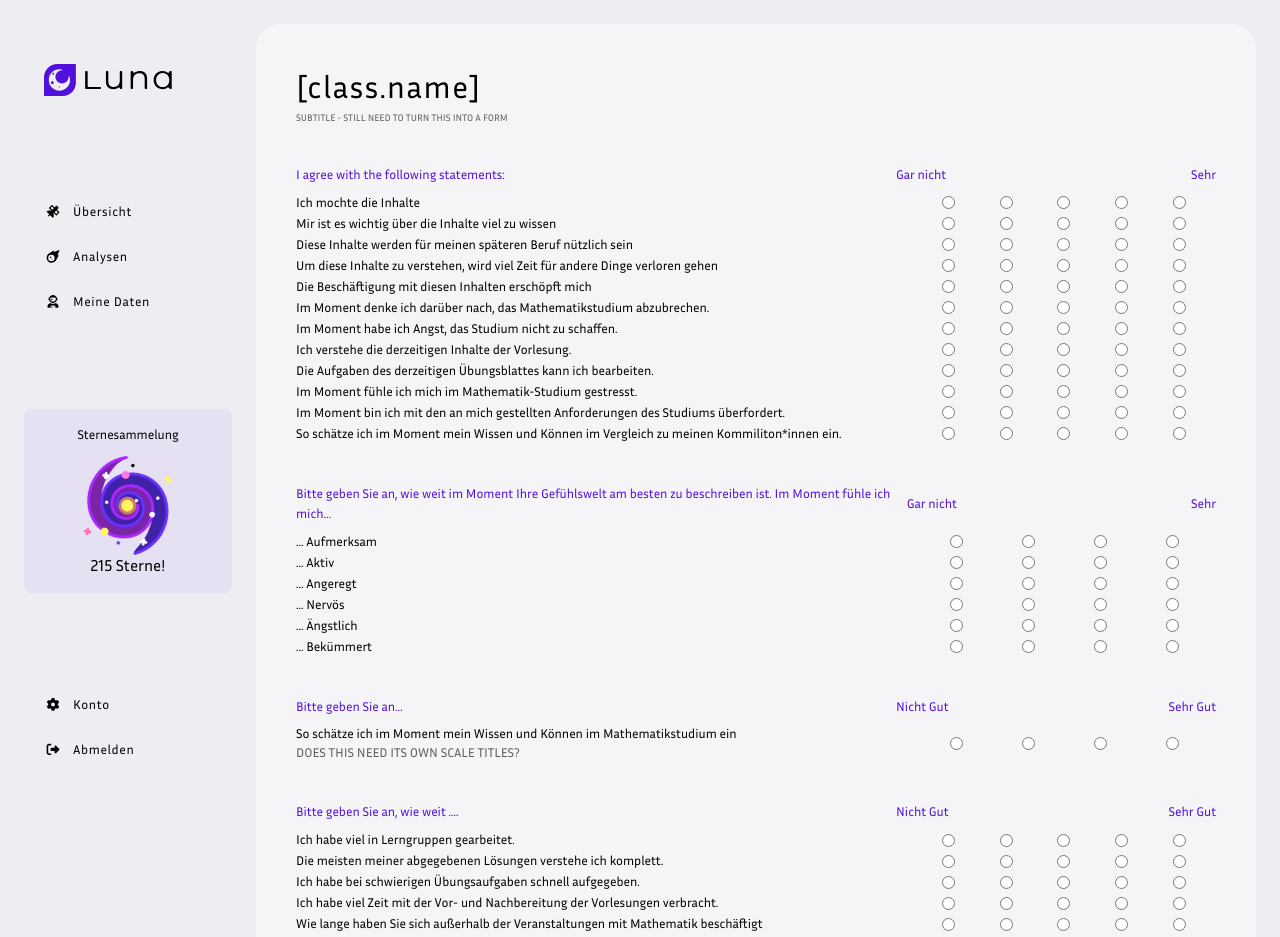
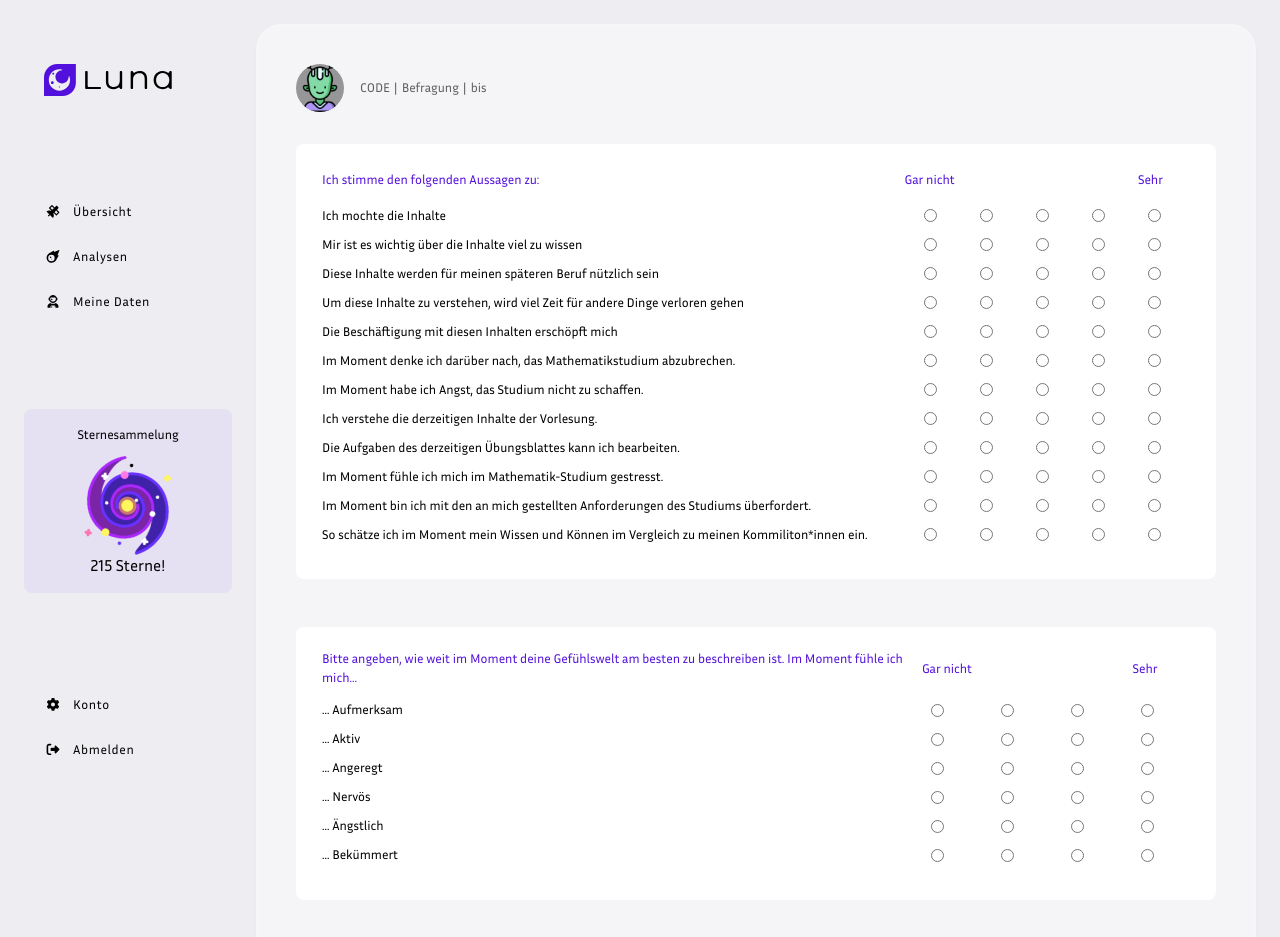
Before and after one commit to Luna-DroMo/luna_frontend, a Next.js app: page /survey in a window 1280 px wide. Shown: the top 937 px of the page. Built offline with nearby package versions, Linux system fonts and the light colour scheme; sample sign-in values are in the browser's storage.

Commit message:
added form checking and UI/UX changes to survey page

```diff
--- a/components/FormElements.js
+++ b/components/FormElements.js
@@ -14,26 +14,32 @@ export function InputRow({ placeholder = "", readOnly = false, type = "text", ma
     )
 }
 
-export function SurveyQuestion({ maintext, subtitle, scale = 5 }) {
+export function SurveyQuestion({ maintext, subtitle, scale = 5, onChange=null}) {
 
     // input options [0,1,2,3,4]
     let options = [...Array(scale).keys()];
     return (
-        <div className="flex items-center w-full hover:bg-[#eeeeee] rounded">
+        <div className="flex items-center w-full hover:bg-[#eeeeee] rounded customlabel py-1 px-4">
             <div className='flex-grow'>
-                <p className="" >{maintext}</p>
-                <p className=" subtitle text-text-grey">{subtitle}</p>
+                <p className="parent-hover:text-lunapurple">{maintext}</p>
+                <p className="subtitle text-text-grey">{subtitle}</p>
             </div>
-            <div className="flex justify-between w-72 mx-2">
-                {options.map((option) => (
-                    <label className="group flex-1 grid py-1 justify-items-center rounded">
-                        <input className="" key={option} id={maintext + option} name={maintext} type="radio" />
+            <div className="flex justify-between w-72 mx-2 pl-2">
+                {options.map((option, index) => (
+                    <label key={index} className="flex-1 grid py-1 justify-items-center rounded">
+                        <input
+                            className="group"
+                            id={maintext + option}
+                            name={maintext}
+                            type="radio"
+                            value={index} // Assign value to radio button
+                            onChange={(e) => onChange(index, e.target.checked)} // Call onChange with the index and checked status
+                        />
                     </label>
                 ))}
             </div>
         </div>
-
-    )
+    );
 }
 
 export function FormInput({ placeholder, readOnly, type, options, name, value, onChange }) {
@@ -49,7 +55,7 @@ export function FormInput({ placeholder, readOnly, type, options, name, value, o
                 {Object.entries(options).map(([option, key]) => (
                     <div key={key}>
                         <label className='mx-5 text-text-grey'> {option} </label>
-                        <input readOnly={readOnly} id={name + option.value} name={name} type={type} value={key} onChange={onChange} />
+                        <input readOnly={readOnly} id={name + option.value} name={name} type={type} value={key} onChange={onChange} required="True" />
                     </div>
                 ))}
             </>
--- a/pages/module_search.js
+++ b/pages/module_search.js
@@ -71,12 +71,13 @@ export default function Main() {
                             <tr className='text-left border-none'>
 
                                 <th></th>
+                                <th className='text-center'>Beitreten</th>
                                 <th>Modul</th>
                                 <th>Fakultät</th>
                                 <th>Semester</th>
                                 <th>Status</th>
                                 <th>Dozent</th>
-                                <th className='text-center'>Beitreten</th>
+
                             </tr>
                         </thead>
                         <tbody className='rounded-b-lg'>
@@ -106,6 +107,7 @@ function TableRow({ id, code, name, semester, status, faculty, staff }) {
             <td className="">
                 <img className="m-auto mx-4 w-6" src="asteroid.png" />
             </td>
+            <td> <Link href={{pathname: "join_module", query: {id: id, code: code, name: name, semester: semester, faculty: faculty, staff: staff.name}}} className='' title="Modul Beitreten"> <img src="join.png" className='w-5 mx-auto' /></Link></td>
             <td className=''>
                 <p className='text-[#4a4a4a] text-base tracking-wide h-4'>{name}</p>
                 <p className='text-base tracking-wide text-lightgrey'>{code}</p>
@@ -114,7 +116,7 @@ function TableRow({ id, code, name, semester, status, faculty, staff }) {
             <td className='text-[#4a4a4a] text-base tracking-wide'>{semester} </td>
             <td > <Status status={status} /></td>
             <td> <Person img={staff.img} name={staff.name} /></td>
-            <td> <Link href={{pathname: "join_module", query: {id: id, code: code, name: name, semester: semester, faculty: faculty, staff: staff.name}}} className='' title="Modul Beitreten"> <img src="join.png" className='w-4 mx-auto' /></Link></td>
+
 
         </tr>
     )
--- a/pages/survey.js
+++ b/pages/survey.js
@@ -5,17 +5,44 @@ import RootLayout from '@/components/RootLayout.js';
 import { Button, FormButton } from '@/components/Buttons';
 import { SurveyQuestion } from '@/components/FormElements';
 import React from 'react';
-import Router, {useRouter} from "next/router"
-
-const account_setup_progress = 0;
-
-
+import Router, { useRouter } from "next/router"
+import { useState, useEffect } from 'react';
 
 
 export default function Main() {
 
 
     const router = useRouter()
+
+    const survey = router.query
+
+    // State to store the selected option for each question
+    const [selectedOptions, setSelectedOptions] = useState({});
+
+    // Function to handle change in selected option for a question
+    const handleOptionChange = (questionIndex, optionIndex, isChecked) => {
+        setSelectedOptions(prevOptions => ({
+            ...prevOptions,
+            [questionIndex]: true, // Store the selected option index or null if unselected
+        }));
+        console.log(selectedOptions)
+    };
+
+
+    const indicesToCheck = [
+        [0,1,2,3,4,5,6,7,8,9,10,11],
+        [12,13,14,15,16,17],
+        [18],
+        [19,20,21,22,23,24,25]
+      ];
+
+      const blockFilled = indicesToCheck.map(block =>
+        block.every(index => selectedOptions[index])
+      );
+
+    // Count the number of filled out survey questions
+    const filledOutCount = Object.values(selectedOptions).filter(optionIndex => optionIndex !== null).length;
+
 
     const handleFormSubmission = async (e) => {
         e.preventDefault()
@@ -33,87 +60,114 @@ export default function Main() {
         }
     }
 
+
+
     return (
         <RootLayout>
             <main className="flex-row justify-between px-10 pt-10">
-                <h1 className='tracking-wider text-3xl'>[class.name]</h1>
-                <p className='text-sm text-text-grey'>SUBTITLE - STILL NEED TO TURN THIS INTO A FORM</p>
+                <p>{blockFilled}</p>
+                <div className='flex items-center'>
+                    <img src="alien.png" className='w-12 h-12 bg-lightgrey rounded-full overflow-hidden mr-4' />
+                    <div className='flex-none'>
+                        <h1 className='tracking-wider text-xl'>{survey.module}</h1>
+
+                        <div className='flex'>
+                            <p className='text-base text-text-grey mr-1'>CODE</p>
+                            <p className='text-base text-text-grey mr-1'>| </p>
+                            <p className='text-base text-text-grey mr-1'>Befragung {survey.surveyno} </p>
+                            <p className='text-base text-text-grey mr-1'>| </p>
+                            <p className='text-base text-text-grey mr-1'> bis {survey.duedate}</p>
+                        </div>
+                    </div>
+                </div>
                 <form onSubmit={handleFormSubmission}>
-                    <div className='h-8' />
-                    <div className="flex items-center w-full my-2">
+
+                    <div className={`bg-white rounded-lg px-2 pt-3 pb-7 mb-12 mt-8 border border-2 ${blockFilled[0] ? 'border-lunagreen ' : 'border-transparent'}`}>
+                        <div className="flex items-center w-full my-2 px-4">
                             <div className='flex-grow'>
-                            <p className='text-lunapurple'>I agree with the following statements:</p>
+                                <p className='text-lunapurple'>Ich stimme den folgenden Aussagen zu:</p>
                             </div>
-                        <div className="flex justify-between w-80 text-lunapurple">
-                            <p>Gar nicht</p>
-                            <p>Sehr</p>
+                            <div className="flex justify-between w-72 text-lunapurple pr-3">
+                                <p className="flex-1 grid py-1 justify-items-center rounded">Gar nicht</p>
+                                <p className="flex-1 grid py-1 justify-items-center rounded"></p>
+                                <p className="flex-1 grid py-1 justify-items-center rounded"></p>
+                                <p className="flex-1 grid py-1 justify-items-center rounded"></p>
+                                <p className="flex-1 grid py-1 justify-items-center rounded">Sehr</p>
                             </div>
                         </div>
 
-                    <SurveyQuestion maintext="Ich mochte die Inhalte" subtitle="" />
-                    <SurveyQuestion maintext="Mir ist es wichtig über die Inhalte viel zu wissen" subtitle="" />
-                    <SurveyQuestion maintext="Diese Inhalte werden für meinen späteren Beruf nützlich sein" subtitle="" />
-                    <SurveyQuestion maintext="Um diese Inhalte zu verstehen, wird viel Zeit für andere Dinge verloren gehen" subtitle="" />
-                    <SurveyQuestion maintext="Die Beschäftigung mit diesen Inhalten erschöpft mich" subtitle="" />
-                    <SurveyQuestion maintext="Im Moment denke ich darüber nach, das Mathematikstudium abzubrechen." subtitle="" />
-                    <SurveyQuestion maintext="Im Moment habe ich Angst, das Studium nicht zu schaffen." subtitle="" />
-                    <SurveyQuestion maintext="Ich verstehe die derzeitigen Inhalte der Vorlesung." subtitle="" />
-                    <SurveyQuestion maintext="Die Aufgaben des derzeitigen Übungsblattes kann ich bearbeiten." subtitle="" />
-                    <SurveyQuestion maintext="Im Moment fühle ich mich im Mathematik-Studium gestresst." subtitle="" />
-                    <SurveyQuestion maintext="Im Moment bin ich mit den an mich gestellten Anforderungen des Studiums überfordert." subtitle="" />
-                    <SurveyQuestion maintext="So schätze ich im Moment mein Wissen und Können im Vergleich zu meinen Kommiliton*innen ein." subtitle="" />
-
-                    <div className='h-8' />
-                    <div className="flex items-center w-full my-2">
+                        <SurveyQuestion maintext="Ich mochte die Inhalte" subtitle="" onChange={(isChecked) => handleOptionChange(0, isChecked)} />
+                        <SurveyQuestion maintext="Mir ist es wichtig über die Inhalte viel zu wissen" subtitle="" onChange={(isChecked) => handleOptionChange(1, isChecked)} />
+                        <SurveyQuestion maintext="Diese Inhalte werden für meinen späteren Beruf nützlich sein" subtitle="" onChange={(isChecked) => handleOptionChange(2, isChecked)} />
+                        <SurveyQuestion maintext="Um diese Inhalte zu verstehen, wird viel Zeit für andere Dinge verloren gehen" subtitle="" onChange={(isChecked) => handleOptionChange(3, isChecked)} />
+                        <SurveyQuestion maintext="Die Beschäftigung mit diesen Inhalten erschöpft mich" subtitle="" onChange={(isChecked) => handleOptionChange(4, isChecked)} />
+                        <SurveyQuestion maintext="Im Moment denke ich darüber nach, das Mathematikstudium abzubrechen." subtitle="" onChange={(isChecked) => handleOptionChange(5, isChecked)} />
+                        <SurveyQuestion maintext="Im Moment habe ich Angst, das Studium nicht zu schaffen." subtitle="" onChange={(isChecked) => handleOptionChange(6, isChecked)} />
+                        <SurveyQuestion maintext="Ich verstehe die derzeitigen Inhalte der Vorlesung." subtitle="" onChange={(isChecked) => handleOptionChange(7, isChecked)} />
+                        <SurveyQuestion maintext="Die Aufgaben des derzeitigen Übungsblattes kann ich bearbeiten." subtitle="" onChange={(isChecked) => handleOptionChange(8, isChecked)} />
+                        <SurveyQuestion maintext="Im Moment fühle ich mich im Mathematik-Studium gestresst." subtitle="" onChange={(isChecked) => handleOptionChange(9, isChecked)} />
+                        <SurveyQuestion maintext="Im Moment bin ich mit den an mich gestellten Anforderungen des Studiums überfordert." subtitle="" onChange={(isChecked) => handleOptionChange(10, isChecked)} />
+                        <SurveyQuestion maintext="So schätze ich im Moment mein Wissen und Können im Vergleich zu meinen Kommiliton*innen ein." subtitle="" onChange={(isChecked) => handleOptionChange(11, isChecked)} />
+                    </div>
+                    <div className={`bg-white rounded-lg px-2 pt-3 pb-7 mb-12 border border-2 ${blockFilled[1] ? 'border-lunagreen ' : 'border-transparent'}`}>
+                        <div className="flex items-center w-full my-2 px-4">
                             <div className='flex-grow'>
-                            <p className='text-lunapurple'>Bitte geben Sie an, wie weit im Moment Ihre Gefühlswelt am besten zu beschreiben ist. Im Moment fühle ich mich…</p>
+                                <p className='text-lunapurple'>Bitte angeben, wie weit im Moment deine Gefühlswelt am besten zu beschreiben ist. Im Moment fühle ich mich…</p>
                             </div>
-                        <div className="flex justify-between w-80 text-lunapurple">
-                            <p>Gar nicht</p>
-                            <p>Sehr</p>
+                            <div className="flex justify-between w-72 text-lunapurple pr-3">
+                                <p className="flex-1 grid py-1 justify-items-center rounded">Gar nicht</p>
+                                <p className="flex-1 grid py-1 justify-items-center rounded"></p>
+                                <p className="flex-1 grid py-1 justify-items-center rounded"></p>
+                                <p className="flex-1 grid py-1 justify-items-center rounded">Sehr</p>
                             </div>
                         </div>
 
-                    <SurveyQuestion scale={4} maintext="... Aufmerksam" subtitle="" />
-                    <SurveyQuestion scale={4} maintext="... Aktiv" subtitle="" />
-                    <SurveyQuestion scale={4} maintext="... Angeregt" subtitle="" />
-                    <SurveyQuestion scale={4} maintext="... Nervös" subtitle="" />
-                    <SurveyQuestion scale={4} maintext="... Ängstlich" subtitle="" />
-                    <SurveyQuestion scale={4} maintext="... Bekümmert" subtitle="" />
-
-                    <div className='h-8' />
-                    <div className="flex items-center w-full my-2">
+                        <SurveyQuestion scale={4} maintext="... Aufmerksam" subtitle="" onChange={(isChecked) => handleOptionChange(12, isChecked)} />
+                        <SurveyQuestion scale={4} maintext="... Aktiv" subtitle="" onChange={(isChecked) => handleOptionChange(13, isChecked)} />
+                        <SurveyQuestion scale={4} maintext="... Angeregt" subtitle="" onChange={(isChecked) => handleOptionChange(14, isChecked)} />
+                        <SurveyQuestion scale={4} maintext="... Nervös" subtitle="" onChange={(isChecked) => handleOptionChange(15, isChecked)} />
+                        <SurveyQuestion scale={4} maintext="... Ängstlich" subtitle="" onChange={(isChecked) => handleOptionChange(16, isChecked)} />
+                        <SurveyQuestion scale={4} maintext="... Bekümmert" subtitle="" onChange={(isChecked) => handleOptionChange(17, isChecked)} />
+                    </div>
+                    <div className={`bg-white rounded-lg px-2 pt-3 pb-7 mb-12 border border-2 ${blockFilled[2] ? 'border-lunagreen ' : 'border-transparent'}`}>
+                        <div className="flex items-center w-full my-2 px-4">
                             <div className='flex-grow'>
-                            <p className='text-lunapurple'>Bitte geben Sie an…</p>
+                                <p className='text-lunapurple'>Bitte angeben</p>
                             </div>
-                        <div className="flex justify-between w-80 text-lunapurple">
-                            <p>Nicht Gut</p>
-                            <p>Sehr Gut</p>
+                            <div className="flex justify-between w-72 text-lunapurple pr-3">
+                                <p className="flex-1 grid py-1 justify-items-center rounded">Nicht Gut</p>
+                                <p className="flex-1 grid py-1 justify-items-center rounded"></p>
+                                <p className="flex-1 grid py-1 justify-items-center rounded"></p>
+                                <p className="flex-1 grid py-1 justify-items-center rounded">Sehr Gut</p>
                             </div>
                         </div>
 
-                    <SurveyQuestion scale={4} maintext="So schätze ich im Moment mein Wissen und Können im Mathematikstudium ein" subtitle="DOES THIS NEED ITS OWN SCALE TITLES?" />
-
-                    <div className='h-8' />
-                    <div className="flex items-center w-full my-2">
+                        <SurveyQuestion scale={4} maintext="So schätze ich im Moment mein Wissen und Können im Mathematikstudium ein" subtitle="DOES THIS NEED ITS OWN SCALE TITLES?" onChange={(isChecked) => handleOptionChange(18, isChecked)} />
+                    </div>
+                    <div className={`bg-white rounded-lg px-2 pt-3 pb-7 mb-12 border border-2 ${blockFilled[3] ? 'border-lunagreen ' : 'border-transparent'}`}>
+                        <div className="flex items-center w-full my-2 px-4">
                             <div className='flex-grow'>
-                            <p className='text-lunapurple'>Bitte geben Sie an, wie weit .... </p>
+                                <p className='text-lunapurple'>Bitte angeben, wie weit .... </p>
                             </div>
-                        <div className="flex justify-between w-80 text-lunapurple">
-                            <p>Nicht Gut</p>
-                            <p>Sehr Gut</p>
+                            <div className="flex justify-between w-72 text-lunapurple pr-3">
+                                <p className="flex-1 grid py-1 justify-items-center rounded">Nicht Gut</p>
+                                <p className="flex-1 grid py-1 justify-items-center rounded"></p>
+                                <p className="flex-1 grid py-1 justify-items-center rounded"></p>
+                                <p className="flex-1 grid py-1 justify-items-center rounded"></p>
+                                <p className="flex-1 grid py-1 justify-items-center rounded">Sehr Gut</p>
                             </div>
                         </div>
-                    <SurveyQuestion maintext="Ich habe viel in Lerngruppen gearbeitet." subtitle="" />
-                    <SurveyQuestion maintext="Die meisten meiner abgegebenen Lösungen verstehe ich komplett." subtitle="" />
-                    <SurveyQuestion maintext="Ich habe bei schwierigen Übungsaufgaben schnell aufgegeben." subtitle="" />
-                    <SurveyQuestion maintext="Ich habe viel Zeit mit der Vor- und Nachbereitung der Vorlesungen verbracht." subtitle="" />
-                    <SurveyQuestion maintext="Wie lange haben Sie sich außerhalb der Veranstaltungen mit Mathematik beschäftigt" subtitle="" />
-                    <SurveyQuestion maintext="Wie oft waren Sie in der Vorlesung anwesend?" subtitle="" />
-                    <SurveyQuestion maintext="Waren Sie in der Übungsgruppe?" subtitle="" />
+                        <SurveyQuestion maintext="Ich habe viel in Lerngruppen gearbeitet." subtitle="" onChange={(isChecked) => handleOptionChange(19, isChecked)} />
+                        <SurveyQuestion maintext="Die meisten meiner abgegebenen Lösungen verstehe ich komplett." subtitle="" onChange={(isChecked) => handleOptionChange(20, isChecked)} />
+                        <SurveyQuestion maintext="Ich habe bei schwierigen Übungsaufgaben schnell aufgegeben." subtitle="" onChange={(isChecked) => handleOptionChange(21, isChecked)} />
+                        <SurveyQuestion maintext="Ich habe viel Zeit mit der Vor- und Nachbereitung der Vorlesungen verbracht." subtitle="" onChange={(isChecked) => handleOptionChange(22, isChecked)} />
+                        <SurveyQuestion maintext="Wie lange haben Sie sich außerhalb der Veranstaltungen mit Mathematik beschäftigt" subtitle="" onChange={(isChecked) => handleOptionChange(23, isChecked)} />
+                        <SurveyQuestion maintext="Wie oft waren Sie in der Vorlesung anwesend?" subtitle="" onChange={(isChecked) => handleOptionChange(24, isChecked)}/>
+                        <SurveyQuestion maintext="Waren Sie in der Übungsgruppe?" subtitle="" onChange={(isChecked) => handleOptionChange(25, isChecked)}/>
 
+                    </div>
                     <div className="flex justify-end mt-24">
-                        <FormButton text="Abbrechen" onClick={(e) => router.push("./cockpit")} type='reset'/>
+                        <FormButton text="Abbrechen" onClick={(e) => router.push("./cockpit")} type='reset' />
                         <FormButton text="Senden" highlighted="true" type="submit" />
                     </div>
 
--- a/styles/globals.css
+++ b/styles/globals.css
@@ -156,3 +156,8 @@ select {
   -webkit-appearance: none;
   appearance: none;
 }
+
+.customlabel:has(div>label>input:checked) p{
+  color: #cccccc;
+
+}
```
Also changed, not shown: components/Alerts.js (+3 -10 lines). Lines whose indentation alone changed are shown as unchanged.
